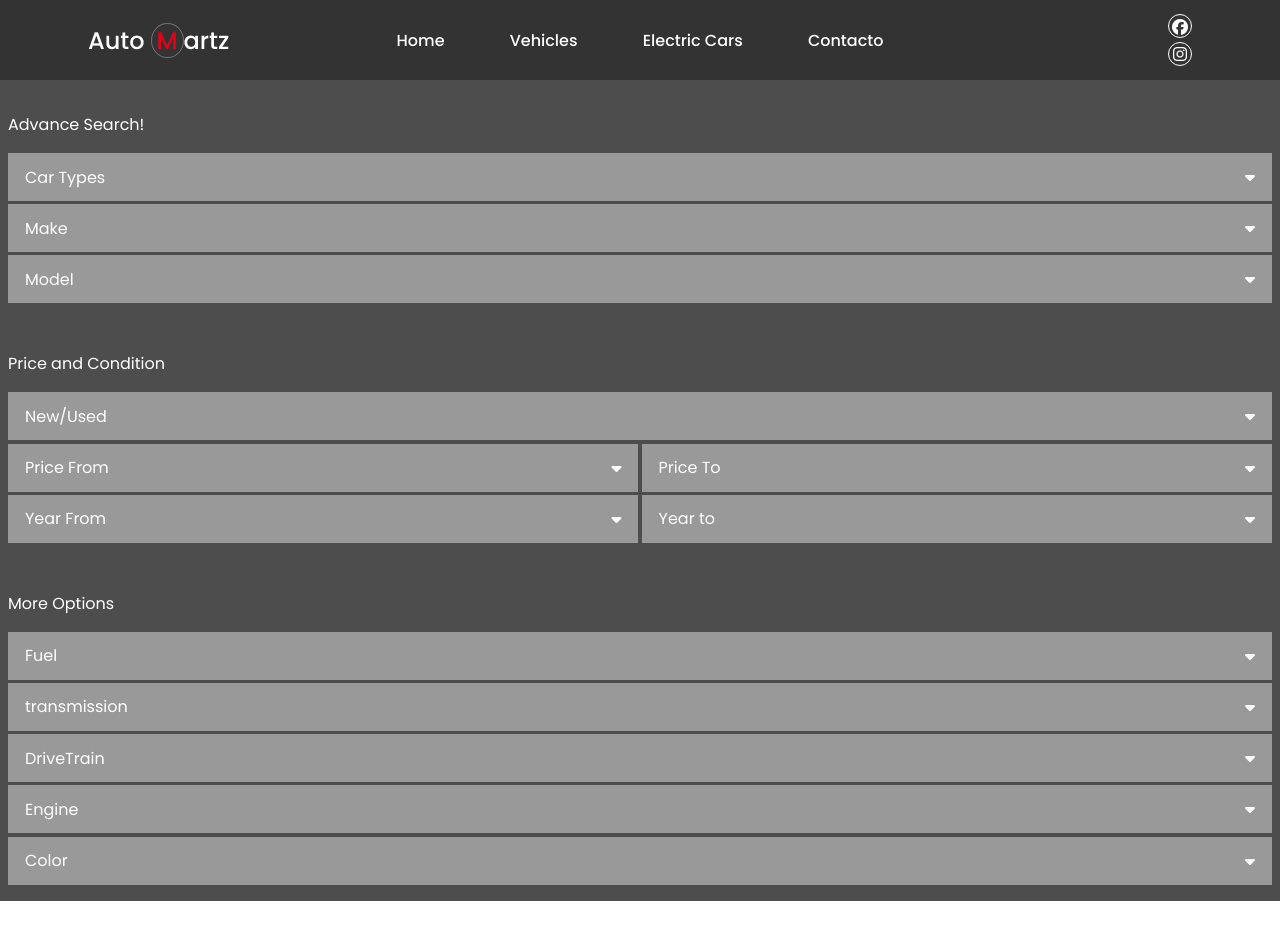
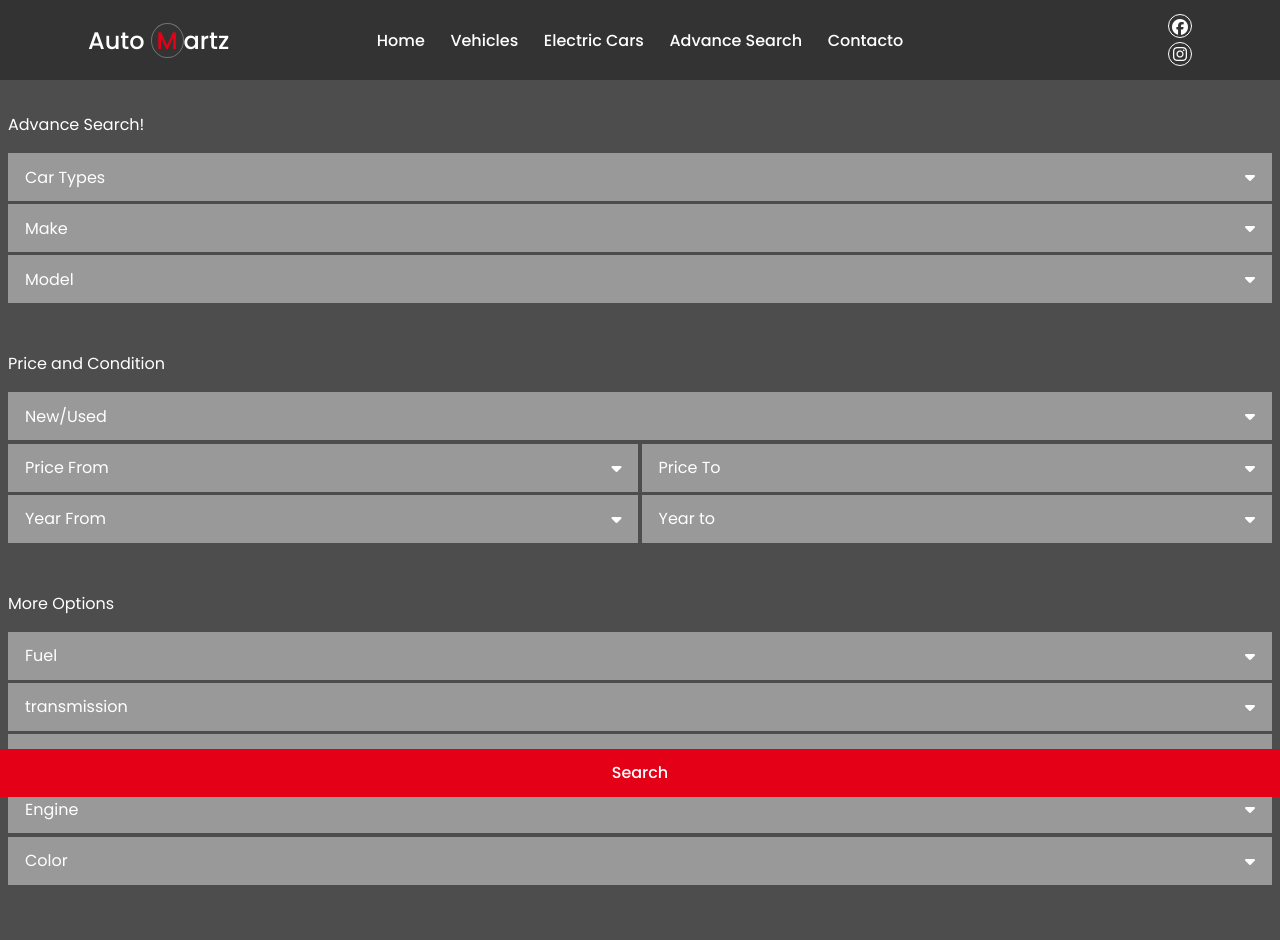
Before and after one commit to anthonymartz17/Dealership, a Vue app: page /advance in a window 1280 px wide. Shown: the top 940 px of the page. Before the commit the page ends 901 px from the top, so only its background shows below. Built offline with nearby package versions, Linux system fonts and the light colour scheme; data requests are answered from the project's data file; what vue2-filters would draw is missing.

Commit message:
trying to make the modal it s own component so i can reuse it, honestly app is a mess right now

```diff
--- a/src/App.vue
+++ b/src/App.vue
@@ -1,9 +1,10 @@
 <template>
     <div class="page-container">
+      <AppModal/>
       <MobileMenu/>
       <AppHeader/>
       <AppMain/>
-      <CarSelectionCard v-show="$store.state.selectionModalToggler" />
+      <CarSelectionCard v-show="$store.state.modalToggler"/>
       <footer>
         <div class="footer-content"></div>
       </footer>
@@ -13,6 +14,7 @@
 </template>
 
 <script>
+import AppModal from './components/Modal.vue'
 import CarSelectionCard from './components/searchFieldMobile/CarSelectionCard.vue'
 import AppHeader from './components/Header.vue'
 import AppMain from './components/Main.vue'
@@ -35,7 +37,8 @@ export default {
       ]),
 
     ...mapMutations([
-      'toggleMobileMenu'
+      'toggleMobileMenu',
+      'to'
     ])
 
 
@@ -47,7 +50,8 @@ export default {
     AppHeader,
     AppMain,
     CarSelectionCard,
-    MobileMenu
+    MobileMenu,
+    AppModal,
   },
   computed:{
     ...mapState([
@@ -57,9 +61,7 @@ export default {
 
 
     ]),
-    // ...mapGetters([
-    //    'priceRangeComputed'
-    // ])
+
   }
 
   }
@@ -68,11 +70,13 @@ export default {
 
 
 .page-container{
-  background: $lightestDark;
-  height: 100%;
+
+  background:$lightestDark;
+  height: 100vh;
   min-width: 22.5em;
-  // position: relative;
+
 }
 
 
+
 </style>
--- a/src/assets/scss/_shared.scss
+++ b/src/assets/scss/_shared.scss
@@ -71,6 +71,16 @@ $font-text: normal 200 1em $font-stack;
 a{
   text-decoration: none;
 }
+.btn{
+  width: 100%;
+  height: 3em;
+  margin-block: .2em;
+  font: $font-text-bold;
+  display: grid;
+  place-items: center;
+  cursor: pointer;
+
+}
 
 
 
--- a/src/components/Header.vue
+++ b/src/components/Header.vue
@@ -1,7 +1,7 @@
 <template>
   <header class="header-container flex-j-c ">
     <div class="header-wrapper flex-a-c">
-      <i class="fas fa-bars fa-2x" @click="toggleMobileMenu"></i>
+      <i class="fas fa-bars fa-2x" @click="toggleMobileMenu();toggleModal()"></i>
         <div class="logo-container">
           <router-link :to="{name:'Home'}"  @click="clearPropsVal">
             <span class="logo">Auto <span class="logo-m">M</span>artz</span>
@@ -31,7 +31,8 @@ export default {
   methods:{
     ...mapMutations([
     'toggleMobileMenu',
-    'clearPropsVal'
+    'clearPropsVal',
+    'toggleModal'
     ])
 
   }
@@ -46,6 +47,7 @@ export default {
   height: 10vh;
   width: 100%;
   color: $light;
+
 }
 .header-wrapper{
 
--- a/src/components/Main.vue
+++ b/src/components/Main.vue
@@ -9,7 +9,7 @@
 </template>
 
 <script>
-// import SearchMobile from './SearchMobile.vue'
+
 
 
 
@@ -30,6 +30,7 @@ export default {
 .main-container{
   width: 100%;
   height: 100vh;
+
 }
 
 
--- a/src/components/MobileMenu.vue
+++ b/src/components/MobileMenu.vue
@@ -5,7 +5,7 @@
  >
   <nav class="nav-menu-container" v-show="$store.state.mobileMenuToggler">
     <ul>
-      <li v-for="(link,key) in $store.state.desktopNav" :key="key" @click="toggleMobileMenu">
+      <li v-for="(link,key) in $store.state.desktopNav" :key="key" @click="toggleMobileMenu();toggleModal()">
         <router-link :to="{name:link.name}" class="tabs">
           <i :class="link.icon"></i>
           <p>{{link.link}}</p>
@@ -22,7 +22,8 @@ export default {
 
   methods:{
     ...mapMutations([
-      'toggleMobileMenu'
+      'toggleMobileMenu',
+      'toggleModal'
     ])
   }
 
--- a/src/components/Modal.vue
+++ b/src/components/Modal.vue
@@ -3,19 +3,22 @@
     enter-active-class="animate__animated animate__fadeIn animate__faster"
     leave-active-class="animate__animated animate__fadeOut animate__faster"
   >
-    <div
-       class="modal"
-       @click="toggleSelectionModal($event)">
-    </div>
+    <div class="modal" @click="toggleModal()" v-show="modalToggler"></div>
   </transition>
 </template>
 
 <script>
-import {mapMutations} from 'vuex'
+import {mapMutations,mapState} from 'vuex'
 export default {
+  computed:{
+     ...mapState([
+       'modalToggler'
+     ])
+  },
   methods:{
      ...mapMutations([
-      'toggleSelectionModal'
+      'toggleModal',
+      'toggleMobileMenu'
     ])
   }
 
@@ -32,6 +35,8 @@ export default {
   place-items: center;
   background: rgba(0, 0, 0, 0.5);
   padding: 1em .5em;
+
+
 }
 
 </style>
--- a/src/components/searchFieldMobile/PriceYear.vue
+++ b/src/components/searchFieldMobile/PriceYear.vue
@@ -3,7 +3,7 @@
     <div
       class="search-fields-container-field"
       v-for="(field,key) in priceYear" :key="key"
-      @click="toggleSelectionModal($event);whichFieldContent(field)"
+      @click="toggleModal;whichFieldContent(field)"
     >
       <p>{{field.field}}</p>
       <i class="fas fa-caret-down"></i>
@@ -16,7 +16,7 @@ import {mapMutations} from 'vuex'
 export default {
   methods:{
     ...mapMutations([
-      'toggleSelectionModal',
+      'toggleModal',
       'whichFieldContent'
     ])
 
--- /dev/null
+++ b/src/components/searchFieldMobile/SearchBtn.vue
@@ -0,0 +1,28 @@
+<template>
+  <div class="btn btn-search">Search</div>
+</template>
+
+<script>
+
+export default {
+
+
+
+}
+</script>
+
+<style lang="scss" scoped>
+.btn-search{
+    background: $primary;
+    transition: all .3s ease-in-out;
+    border: 1px solid transparent;
+    color: $light;
+      &:hover{
+      background: lighten($primary, 15%);
+      border: 1px solid $light;
+
+    }
+  }
+
+
+</style>
--- a/src/components/searchFieldMobile/SearchMobile.vue
+++ b/src/components/searchFieldMobile/SearchMobile.vue
@@ -3,7 +3,8 @@
     <p class="search-fields-container-title">Search for Your Vehicle!</p>
     <MakeModel/>
     <PriceYear/>
-    <div class="btn btn-search">Search</div>
+    <SearchBtn/>
+
     <router-link :to="{name:'Advance'}">
       <div class="btn btn-advanceSearch" @click="clearPropsVal" >Advanced Search</div>
     </router-link>
@@ -14,16 +15,17 @@
 import {mapMutations} from 'vuex'
 import MakeModel from './MakeModel.vue'
 import PriceYear from './PriceYear.vue'
+import SearchBtn from './SearchBtn.vue'
 
 export default {
 
   components:{
     PriceYear,
     MakeModel,
+    SearchBtn,
   },
   methods:{
     ...mapMutations([
-      'toggleSelectionModal',
       'clearPropsVal'
     ])
 
@@ -40,36 +42,17 @@ export default {
     font: $font-text-bold;
     text-align: center;
   }
-  .btn-search{
-    background: $primary;
-    transition: all .3s ease-in-out;
-    border: 1px solid transparent;
-
-      &:hover{
-      background: lighten($primary, 15%);
-      border: 1px solid $light;
-    }
-  }
 
   .btn-advanceSearch{
     background: $dark;
     color: $primary;
     transition: all .3s ease-in-out;
     border: 1px solid transparent;
-
-
-
-
       &:hover{
       color: $light;
       border: 1px solid $light;
     }
 
   }
-  .btn{
-    display: grid;
-    place-items: center;
-    cursor: pointer;
 
-  }
 </style>
--- a/src/store/index.js
+++ b/src/store/index.js
@@ -9,7 +9,8 @@ export default new Vuex.Store({
     // Global
     desktopView:false,
     searchMobileModal:false,
-    selectionModalToggler:false,
+    modalToggler:false,
+    searchBtnPosition:false,
     fieldContent:null,
 
     //Search mobile component
@@ -134,6 +135,13 @@ export default new Vuex.Store({
 
           },
         {
+          link:'Advance Search',
+          name: 'Advance',
+          icon:'fas fa-search'
+          },
+
+
+        {
           link:'Contacto',
           name: 'Contact',
           icon:'fas fa-phone-volume'
@@ -171,22 +179,27 @@ export default new Vuex.Store({
     state.mobileMenuToggler = !state.mobileMenuToggler
   },
 
-    toggleSelectionModal(state,e){
-      if(e.target.classList.contains('modal-clear-card-content') || e.target.classList.contains('modal-clear') || e.target.classList.contains('search-fields-container-field')){
+    toggleModal(state){
+        state.modalToggler = !state.modalToggler
+        state.mobileMenuToggler = false
 
-        state.selectionModalToggler = !state.selectionModalToggler
+    },
+    // toggleSelectionModal(state,e){
+    //   if(e.target.classList.contains('modal-clear-card-content') || e.target.classList.contains('modal-clear') || e.target.classList.contains('search-fields-container-field')){
+
+    //     state.selectionModalToggler = !state.selectionModalToggler
 
 
-      }
+    //   }
 
-    },
+    // },
     // determines which content card will be display according to which search field is clicked on in the mobile view
     whichFieldContent(state,field){
       state.fieldContent = field.id
 
 
     },
-    selectedFieldData(state,e){
+    selectedFieldData(state,data){
         let selectedDataField =[
           state.fuel,
           state.transmission,
@@ -195,10 +208,8 @@ export default new Vuex.Store({
           state.color,
         ]
         selectedDataField.forEach(one =>{
-          if(one.id == e.target.id){
-            // one.typeSelected = e.target.value
-            console.log(e.target.value)
-
+          if(one.id == data.clickedFieldContent.id){
+            one.typeSelected = data.$event.target.value
           }
         })
     },
@@ -246,6 +257,7 @@ export default new Vuex.Store({
   },
 
   getters:{
+
 
     carModels(state){
         return state.carSelection
--- a/src/views/AdvanceSearch.vue
+++ b/src/views/AdvanceSearch.vue
@@ -1,5 +1,5 @@
 <template>
- <div>
+ <div class="advance-search">
     <div class="search-fields-container">
      <p class="search-fields-container-title">Advance Search!</p>
      <div
@@ -28,6 +28,7 @@
       </div>
       <PriceYear/>
     </div>
+    <SearchBtn :class="{btnPosition:searchBtn}"/>
     <div class="search-fields-container">
      <p class="search-fields-container-title">More Options</p>
      <div
@@ -35,7 +36,7 @@
           :key="key"
           class="search-fields-container-field"
           @click="
-            toggleSelectionModal($event);
+            toggleModal();
             whichFieldContent(opt);
             whichFieldContentTest(opt.id);
           "
@@ -43,7 +44,6 @@
         <p>{{opt.field}}</p>
         <i class="fas fa-caret-down"></i>
       </div>
-
     </div>
   </div>
 </template>
@@ -52,10 +52,20 @@
 import { mapGetters,mapMutations,mapState} from "vuex";
 import MakeModel from '../components/searchFieldMobile/MakeModel.vue'
 import PriceYear from '../components/searchFieldMobile/PriceYear.vue'
+import SearchBtn from '../components/searchFieldMobile/SearchBtn.vue'
 export default {
+  data(){
+    return{
+      searchBtn:false
+    }
+  },
   components:{
     MakeModel,
     PriceYear,
+    SearchBtn,
+  },
+  created(){
+   this.searchBtn = true
   },
   computed:{
     ...mapState([
@@ -122,7 +132,7 @@ export default {
   },
   methods:{
     ...mapMutations([
-      'toggleSelectionModal',
+      'toggleModal',
        'whichFieldContent',
        'whichFieldContentTest'
     ])
@@ -132,7 +142,16 @@ export default {
 </script>
 
 <style lang="scss">
-.testing{}
+
+.advance-search{
+  padding-bottom: 3em;
+  background: $lightDark;
+}
+
+.btnPosition{
+  position: fixed;
+  bottom: 0em;
+}
 
 
 
```
Also changed, not shown: src/components/searchFieldMobile/CarSelectionCard.vue (+19 -12 lines).
